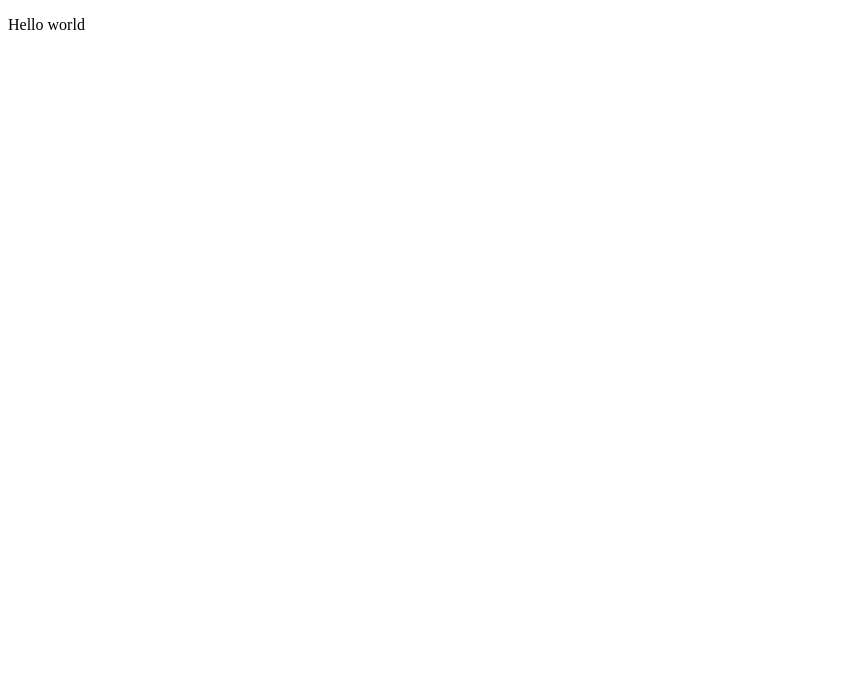
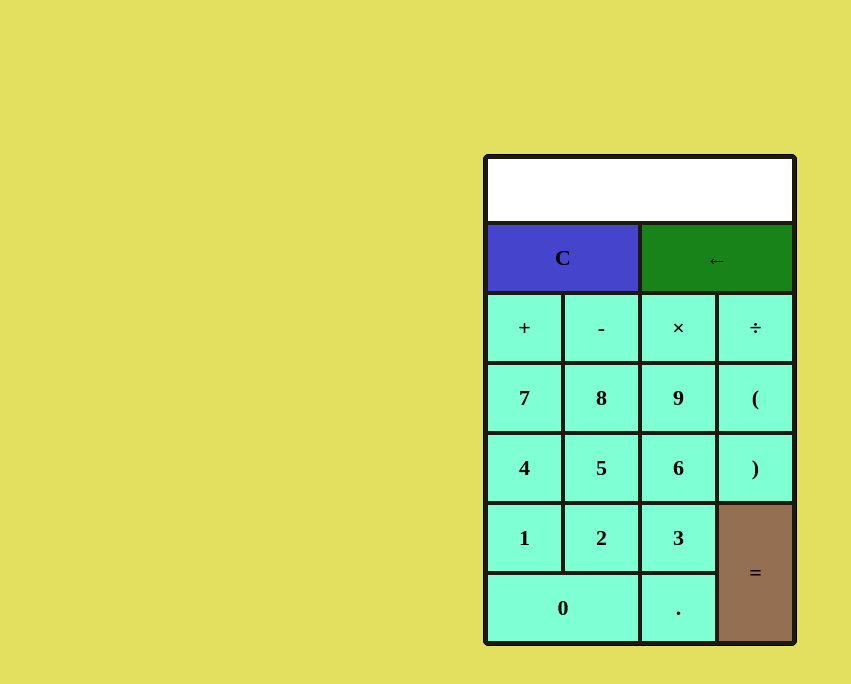
Before and after one commit to KolesnikovAlexey/udemy-project.github.io, a plain HTML site: page index.html in a window 1280 px wide. Shown: the whole page, without its empty margins (0-851 px from the left). Drawn offline with Linux system fonts and the light colour scheme.

Commit message:
Update index.html

```diff
--- a/index.html
+++ b/index.html
@@ -6,11 +6,32 @@
           content="width=device-width, user-scalable=no, initial-scale=1.0, maximum-scale=1.0, minimum-scale=1.0">
     <meta http-equiv="X-UA-Compatible" content="ie=edge">
     <title>Document</title>
+    <link rel="stylesheet" type="text/css" href="css/style.css">
+    <script src="js/script.js"></script>
 </head>
 <body>
-  <p>Hello world</p>
-  <script src = "js/script.js"></script>
-
-
+<div class="container">
+    <div class="item input"><form name="form"><input type="text" name="textview" readonly></form></div>
+    <div class="item clean" onclick="clean()">C</div>
+    <div class="item backspace" onclick="backspace()">&larr;</div>
+    <div class="item" onclick="insert('+')">+</div>
+    <div class="item" onclick="insert('-')">-</div>
+    <div class="item" onclick="insert('*')">&times;</div>
+    <div class="item" onclick="insert('/')">&divide;</div>
+    <div class="item" onclick="insert('7')">7</div>
+    <div class="item" onclick="insert('8')">8</div>
+    <div class="item" onclick="insert('9')">9</div>
+    <div class="item" onclick="insert('(')">(</div>
+    <div class="item" onclick="insert('4')">4</div>
+    <div class="item" onclick="insert('5')">5</div>
+    <div class="item" onclick="insert('6')">6</div>
+    <div class="item" onclick="insert(')')">)</div>
+    <div class="item" onclick="insert('1')">1</div>
+    <div class="item" onclick="insert('2')">2</div>
+    <div class="item" onclick="insert('3')">3</div>
+    <div class="item equal" onclick="equal()">=</div>
+    <div class="item zero" onclick="insert('0')">0</div>
+    <div class="item" onclick="insert('.')">.</div>
+</div>
 </body>
 </html>
```
